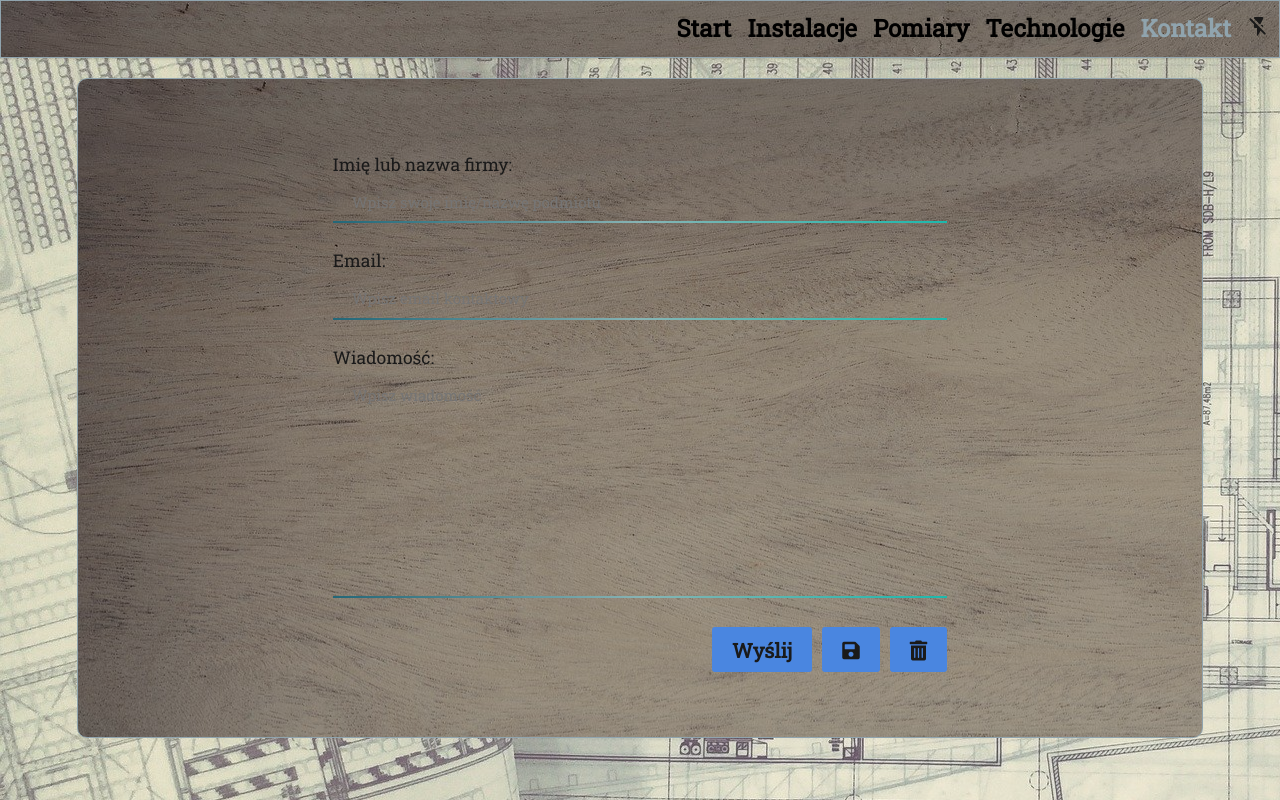
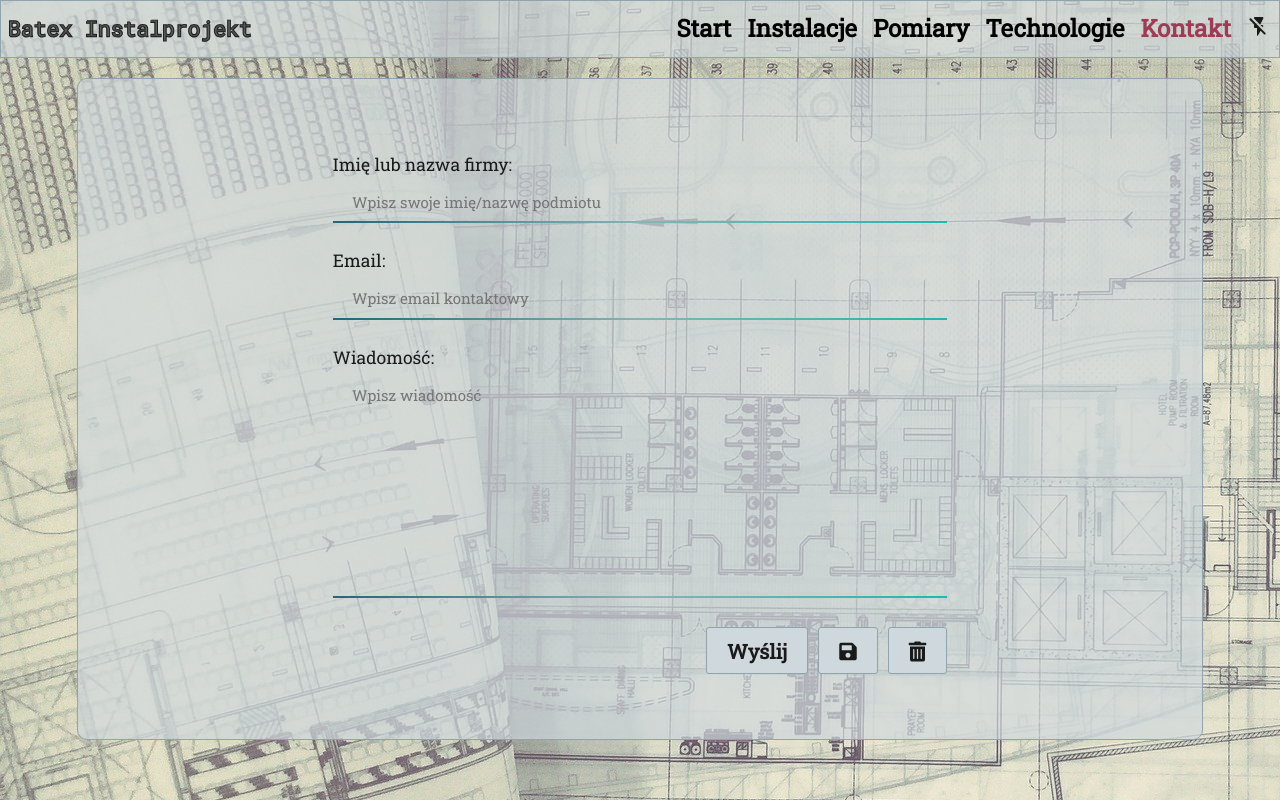
Before and after one commit to MaciejFigat/SinglePageA_React, a React (Create React App) app in the folder frontend/: page /contact in a window 1280 px wide. Built offline with nearby package versions, Linux system fonts and the light colour scheme; no server answers.

Commit message:
styling and layout changes

```diff
--- a/frontend/src/components/Batex.js
+++ b/frontend/src/components/Batex.js
@@ -1,12 +1,12 @@
 import React from 'react'
 import '../styles/svg/batex.scss'
-// import textColorSvg from '../App'
+
 const Batex = () => {
   return (
     <div className='batexContainer'>
       <svg
         className='svgWidthCont'
-        width='273'
+        width='243'
         id='logo'
         height='26'
         viewBox='0 0 273 26'
@@ -171,7 +171,7 @@ const Batex = () => {
     </div>
   )
 }
-// this dom query is needed to know the length of children of svg that I style in hello.css,
+// this dom query is needed to know the length of children of svg that I style in batex.css,
 // document.addEventListener("DOMContentLoaded", function () {
 //   const logo = document.querySelectorAll("#logo path");
 //   for (let i = 0; i < logo.length; i++) {
--- a/frontend/src/layout/Nav.js
+++ b/frontend/src/layout/Nav.js
@@ -22,10 +22,8 @@ const Nav = () => {
 
   return (
     <nav className='nav_container'>
+      <Batex />{' '}
       <ul className={`nav_list ${menuOpen}`}>
-        <li>
-          <Batex />
-        </li>
         <li className='testLi1'>
           {' '}
           <NavLink
@@ -82,7 +80,6 @@ const Nav = () => {
           </NavLink>
         </li>
       </ul>
-
       <div onClick={handleClick}>
         <Burger />
       </div>
--- a/frontend/src/styles/GlobalStyles.js
+++ b/frontend/src/styles/GlobalStyles.js
@@ -17,10 +17,10 @@ const darkTheme = {
   backgroundHeader: woodenPanel,
   backgroundCard: woodenPanel,
   color1: '#102a43',
-  color2: '#243b53',
-  color3: '#334e68',
+  color2: '#393232',
+  color3: '#151515',
   color4: '#486581',
-  color5: '#627d98',
+  color5: '#5F939A',
   color6: '#2e67bd',
   colorHoverLink: '#06acf1',
   textColorSvg: '#CFD8DC !important',
@@ -32,6 +32,8 @@ const darkTheme = {
   linearGradient: 'linear-gradient(rgba(0, 0, 0, 0.7), rgba(0, 0, 0, 0.7))',
   linearGradientSecondary:
     'linear-gradient(rgba(0, 0, 0, 0.5), rgba(0, 0, 0, 0.5))',
+  linearGradientTertiary:
+    'linear-gradient(rgba(0, 0, 0, 0.7), rgba(0, 0, 0, 0.7))',
 }
 // dark blue theme
 
@@ -47,9 +49,9 @@ const lightTheme = {
   color2: '#B0BEC5',
   color3: '#90A4AE',
   color4: '#90A4AE',
-  color5: '#90A4AE',
+  color5: '#9c3d54',
   color6: '#4a86e0',
-  colorHoverLink: '#62A2ED',
+  colorHoverLink: '#C64756',
   textColorSvg: '#1A1A1A !important',
   colorShadow1: '#1d6b8e',
   colorShadow2: '#1d6b8e',
@@ -59,7 +61,9 @@ const lightTheme = {
   linearGradient:
     'linear-gradient(rgba(255, 255, 255, 0.3), rgba(255, 255, 255, 0.3))',
   linearGradientSecondary:
-    'linear-gradient(rgba(0, 0, 0, 0.3), rgba(0, 0, 0, 0.3))',
+    'linear-gradient(rgba(207, 216, 220, 0.7), rgba(207, 216, 220, 0.7))',
+  linearGradientTertiary:
+    'linear-gradient(rgba(207, 216, 220, 0.85), rgba(207, 216, 220, 0.85))',
 }
 
 const GlobalStyle = createGlobalStyle`
@@ -123,15 +127,12 @@ h5 {font-size: 1.25em;}
   }
   @media screen and (max-width: 760px) {
     .nav_list {
-        background: ${(props) => props.theme.linearGradient},
-        url( ${(props) => props.theme.backgroundNav});
+        background: ${(props) => props.theme.linearGradientTertiary};
   }}
 
 
   .nav_container {
-    background: ${(props) => props.theme.linearGradientSecondary}, url( ${(
-  props
-) => props.theme.backgroundHeader});
+    background: ${(props) => props.theme.linearGradientSecondary};
   }
 
 }
@@ -167,5 +168,7 @@ body {
 // background-image: url( ${(props) => props.theme.background});
 
 // background:  ${(props) => props.theme.background};
-
+//  background: ${(props) => props.theme.linearGradientSecondary}, url( ${(
+//   props
+//   ) => props.theme.backgroundHeader});
 export { GlobalStyle, darkTheme, lightTheme }
--- a/frontend/src/styles/button.scss
+++ b/frontend/src/styles/button.scss
@@ -22,16 +22,18 @@
     font-family: 'Roboto Slab', serif;
     color: var(--color2-secondary);
     text-align: center;
-    background: var(--color6-main);
+    background: var(--color1-main);
+    border: 1px solid var(--color3-main);
     transition: 0.5s;
     &:hover {
-      background: var(--color3-main);
+      background: var(--color1-secondary);
       transition: 0.5s;
-      color:var(--color1-secondary);
-      box-shadow: 3px 3px 8px #7de0f8;
+      // color:var(--color1-secondary);
+      // box-shadow: 3px 3px 8px #7de0f8;
     }
     &:active {
-      background: rgb(148, 16, 86);
+      // background: rgb(148, 16, 86);
+      background: var(--color5-main)
     }
     @media (max-width: 798px) {
       padding: 5px 10px 25px;
--- a/frontend/src/styles/imageStyles.js
+++ b/frontend/src/styles/imageStyles.js
@@ -40,8 +40,9 @@ export const CardProper = styled.li`
   display: grid;
   place-items: center;
   /* background-color: var(--color4-shadow); */
-  background: ${(props) => props.theme.linearGradientSecondary},
-    url(${(props) => props.theme.backgroundCard});
+  background: ${(props) => props.theme.linearGradientSecondary};
+  /* background: ${(props) => props.theme.linearGradientSecondary},
+    url(${(props) => props.theme.backgroundCard}); */
   border-radius: 0.5rem;
   /* box-shadow: 0.05rem 0.1rem 0.3rem -0.03rem var(--color4-shadow); */
   padding-bottom: 1rem;
@@ -50,7 +51,7 @@ export const CardProper = styled.li`
     margin-bottom: 0;
   }
   &:hover {
-    transform: scale(1.1);
+    transform: scale(1.07);
     transition: all 0.3s ease-in-out;
   }
 `
--- a/frontend/src/styles/nav.scss
+++ b/frontend/src/styles/nav.scss
@@ -2,8 +2,6 @@
   // background: var(--color1-main);
   height: 2.5rem;
   padding: 0.5rem;
-
-  box-shadow: 0 1px 3px 0 rgba(0, 0, 0, 0.1), 0 1px 2px 0 rgba(0, 0, 0, 0.06);
   border: 1px solid var(--color3-main);
   max-width: 100vw;
 }
@@ -38,7 +36,7 @@
   font-family: "Roboto Slab", serif;
   font-weight: 700;
   transition: 0.6s;
-  // animation: nav_link_fade 1s ease-in 1.3s;
+
   &:hover {
     color: var(--color1-secondary) !important;
     transition: 0.3s;
@@ -66,6 +64,9 @@
     transform: translateX(-120%);
     min-width: 50%;
     min-height: 70vh;
+    border-right: 1px solid var(--color3-main);
+    border-bottom: 1px solid var(--color3-main);
+    border-left: 2px solid var(--color3-main);
   }
   .nav_list.true {
     transform: translateX(0%);
@@ -86,23 +87,23 @@
 
   .testLi1 {
     animation: nav_li_fade 1s ease forwards 0s;
-    // animation: nav_link_fade 1s ease forwards 0s;
+
   }
   .testLi2 {
     animation: nav_li_fade 1.2s ease forwards 0s;
-    // animation: nav_link_fade 1s ease forwards 0s;
+
   }
   .testLi3 {
     animation: nav_li_fade 1.4s ease forwards 0s;
-    // animation: nav_link_fade 1s ease forwards 0s;
+
   }
   .testLi4 {
     animation: nav_li_fade 1.6s ease forwards 0s;
-    // animation: nav_link_fade 1s ease forwards 0s;
+
   }
   .testLi5 {
     animation: nav_li_fade 1.8s ease forwards 0s;
-    // animation: nav_link_fade 1s ease forwards 0s;
+
   }
 }
 
--- a/frontend/src/styles/responsiveContainer.js
+++ b/frontend/src/styles/responsiveContainer.js
@@ -18,8 +18,9 @@ export const ResponsiveDiv = styled.div`
   padding: 40px 50px 20px;
 
   /* background: var(--color2-main); */
-  background: ${(props) => props.theme.linearGradientSecondary},
-    url(${(props) => props.theme.backgroundCard});
+  background: ${(props) => props.theme.linearGradientSecondary};
+  /* background: ${(props) => props.theme.linearGradientSecondary},
+    url(${(props) => props.theme.backgroundCard}); */
   margin-top: ${px2vw(16)};
   /* box-shadow: 13px 13px 20px var(--color2-main); */
 
--- a/frontend/src/styles/svg/batex.scss
+++ b/frontend/src/styles/svg/batex.scss
@@ -1,29 +1,45 @@
 .batexContainer {
-
-   position: absolute;
-    top: 2%;
-    left: 1.5%;
+  display: flex;
+  min-height: 2.7rem;
+  justify-content: flex-start;
+  align-items: center;
+  width: 95vw;
+  max-width: 100vw;
+  position: absolute;
+  // top: 2%;
+  // left: 1.5%;
   @media screen and (min-width: 760px) and (max-width: 960px) {
     display: none;
+  }
+  @media screen and (max-width: 759px) {
+    display: flex;
+    justify-content: center;
+    align-items: center;
+    min-height: 2.4rem;
   }
 }
 
 
 
-@media screen and (max-width: 360px) {
-  .batexContainer {
-    display: none;
-  }
+// @media screen and (max-width: 360px) {
+//   .batexContainer {
+//     // display: none;
+//     display: flex;
+//     justify-content: center;
+//     align-items: center;
+//     min-height: 2.4rem;
+//   }
 
-}
+// }
 
-#logo {
-@media screen and (min-width: 960px) {
-    position: absolute;
-    top: 2.7%;
-    left: 1.5%;
-  }
-}
+// #logo {
+// @media screen and (min-width: 960px) {
+
+//     position: absolute;
+//     top: 2.7%;
+//     left: 1.5%;
+//   }
+// }
 #logo path:nth-child(2) {
   stroke-dasharray: 75.14px;
   stroke-dashoffset: 75.14px;
--- a/frontend/src/styles/svgButton.scss
+++ b/frontend/src/styles/svgButton.scss
@@ -8,7 +8,7 @@
 }
 .buttonThemes {
   position: absolute;
-  top: 1%;
+  top: 0.5rem;
   right: 0.1%;
   width: 40px;
   height: 40px;
```
